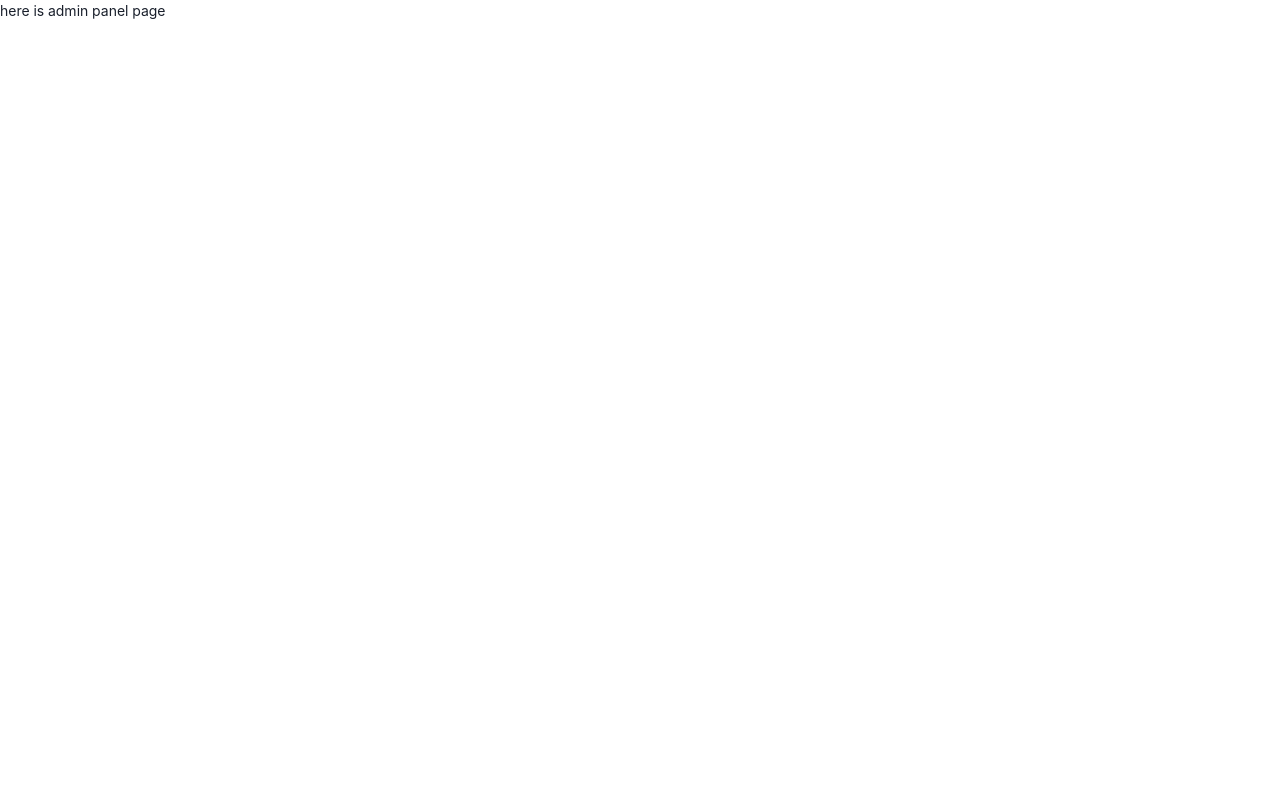
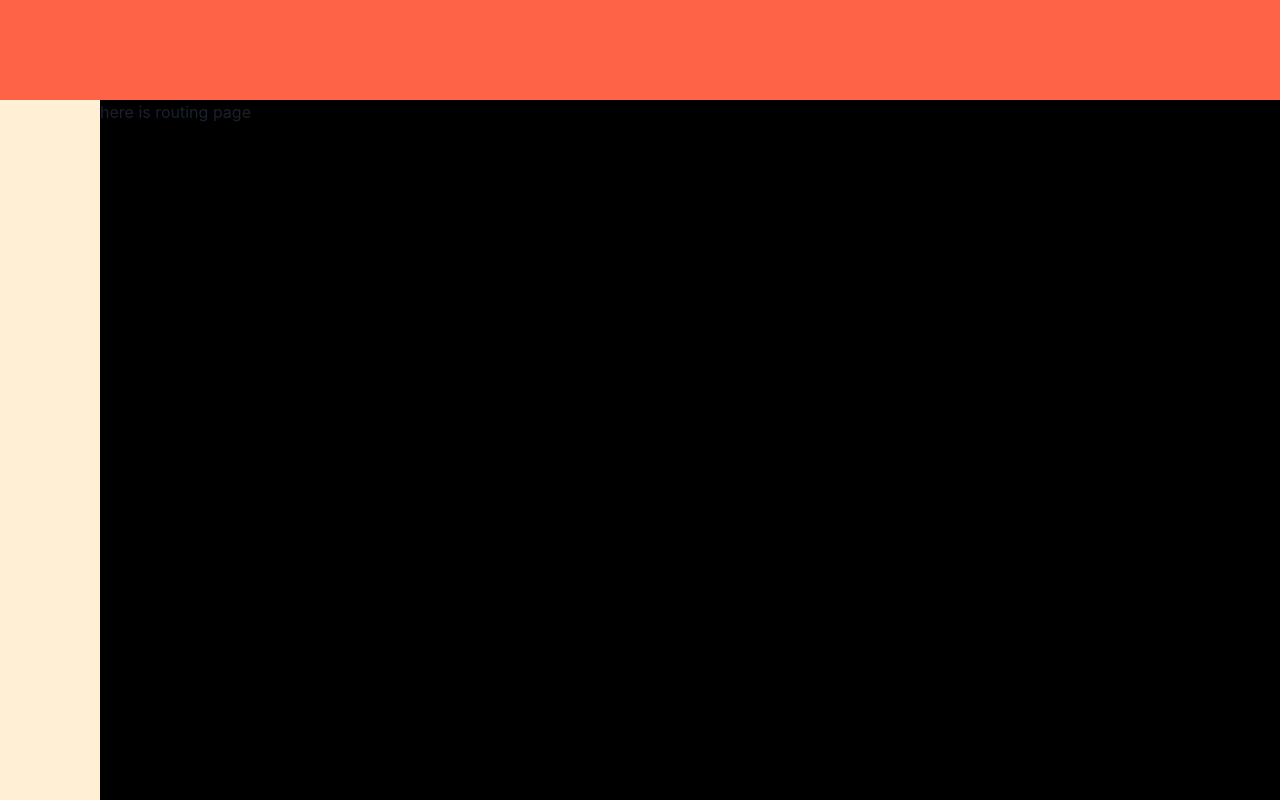
Before and after one commit to andrewchen30/mockingbird, a React (Create React App) app in the folder web/: page /admin/routings in a window 1280 px wide. Built offline with nearby package versions, Linux system fonts and the light colour scheme; the HTML template or start-up script is replaced by a standard one.

Commit message:
feat(AdminPanelPage): add grid sys.

```diff
--- a/web/src/App.css
+++ b/web/src/App.css
@@ -1 +1,13 @@
-@import '~antd/dist/antd.css';
+@import-normalize;
+
+body {
+  font-family: Roboto, 'Helvetica Neue', Helvetica, Arial, 'PingFang TC',
+    '黑體-繁', 'Heiti TC', '蘋果儷中黑', 'Apple LiGothic Medium', '微軟正黑體',
+    'Microsoft JhengHei', sans-serif;
+}
+
+body, html, #root {
+  height: 100%;
+  margin: 0;
+  padding: 0;
+}
--- a/web/src/pages/AdminPanelPage.tsx
+++ b/web/src/pages/AdminPanelPage.tsx
@@ -1,4 +1,7 @@
 import React from 'react';
+import { Switch, Route } from "react-router-dom";
+import { Grid, GridItem } from "@chakra-ui/react"
+import RoutingPage from './adminPanels/MockersAndProxiesPage';
 
 interface AdminPanelPageProps {
 
@@ -6,9 +9,21 @@ interface AdminPanelPageProps {
 
 const AdminPanelPage: React.FunctionComponent<AdminPanelPageProps> = () => {
   return (
-    <div>
-      here is admin panel page
-    </div>
+    <Grid
+      h="100%" gap={0}
+      templateRows="100px auto"
+      templateColumns="100px auto 0px"
+    >
+      <GridItem colSpan={3} bg="tomato" />
+      <GridItem colSpan={1} bg="papayawhip" />
+      <GridItem colSpan={1} bg="black">
+        <Switch>
+          <Route exact path="/admin/routings">
+            <RoutingPage/>
+          </Route>
+        </Switch>
+      </GridItem>
+    </Grid>
   );
 }
 
--- a/web/src/pages/LandingPage.tsx
+++ b/web/src/pages/LandingPage.tsx
@@ -1,4 +1,5 @@
 import React from 'react';
+import { NavLink } from "react-router-dom";
 
 interface LandingPageProps {
 
@@ -8,6 +9,9 @@ const LandingPage: React.FunctionComponent<LandingPageProps> = () => {
   return (
     <div>
       here is landing page
+      <NavLink to='/admin/routings'>
+        <button>go to admin panel</button>
+      </NavLink>
     </div>
   );
 }
```
